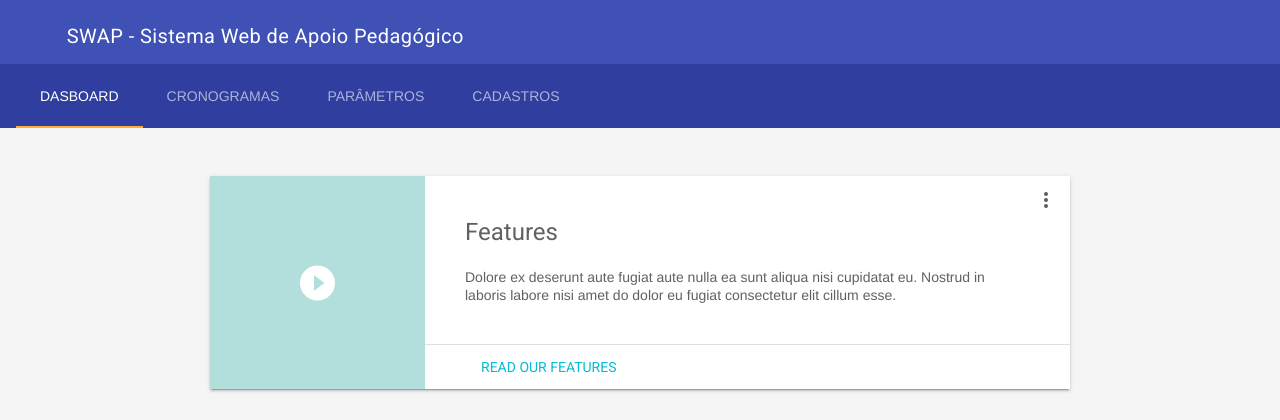
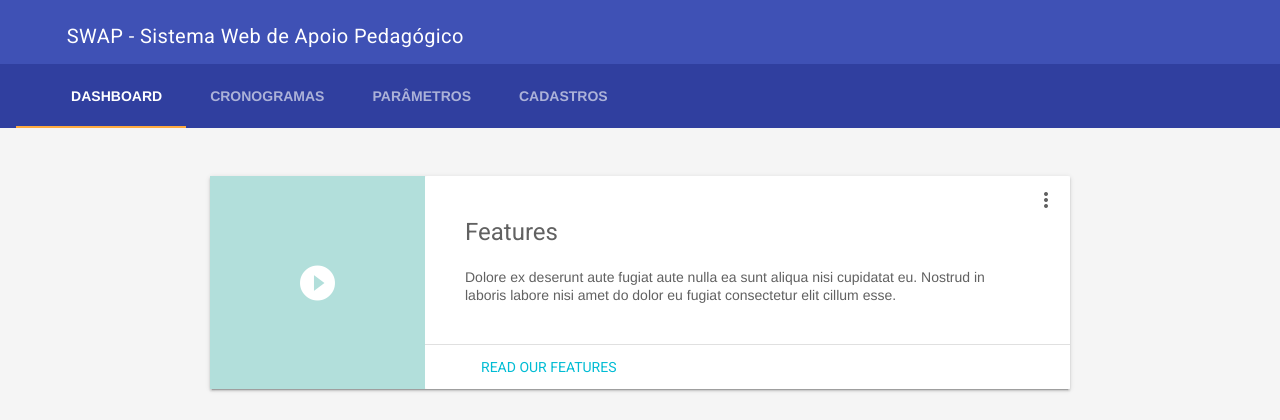
Before and after one commit to jbferraz/swap, a PHP site: page / in a window 1280 px wide. Shown: the top 420 px of the page. Run offline with PHP 8.4, Linux system fonts and the light colour scheme.

Commit message:
2º Envio, ajuste no menu

```diff
--- a/index.php
+++ b/index.php
@@ -13,12 +13,12 @@ and open the template in the editor.
         <div class="mdl-layout mdl-js-layout mdl-layout--fixed-header">
             <?php include 'menu.php'; ?>
             <div class="mdl-layout__drawer">
-                <span class="mdl-layout-title">SWAP</span>
+                <span class="mdl-layout-title"><b>SWAP</b></span>
                 <nav class="mdl-navigation">
-                    <a class="mdl-navigation__link" href="">Dasboard</a>
-                    <a class="mdl-navigation__link" href="">Cronogramas</a>
-                    <a class="mdl-navigation__link" href="">Parâmetros</a>
-                    <a class="mdl-navigation__link" href="">Cadastros</a>
+                    <a class="mdl-navigation__link" href=""><b>Dashboard</b></a>
+                    <a class="mdl-navigation__link" href=""><b>Cronogramas</b></a>
+                    <a class="mdl-navigation__link" href=""><b>Parâmetros</b></a>
+                    <a class="mdl-navigation__link" href=""><b>Cadastros</b></a>
                 </nav>
             </div>
 
--- a/menu.php
+++ b/menu.php
@@ -8,10 +8,10 @@
             <h5>&nbsp;&nbsp;&nbsp;&nbsp; SWAP - Sistema Web de Apoio Pedagógico</h5>
         </div>
         <div class="mdl-layout__tab-bar mdl-js-ripple-effect mdl-color--primary-dark">
-            <a href="#overview" class="mdl-layout__tab is-active">Dasboard</a>
-            <a href="#features" class="mdl-layout__tab">Cronogramas</a>
-            <a href="#features" class="mdl-layout__tab">Parâmetros</a>
-            <a href="#features" class="mdl-layout__tab">Cadastros</a>
+            <a href="#overview" class="mdl-layout__tab is-active"><b>&nbsp;&nbsp;&nbsp;&nbsp;&nbsp;&nbsp;&nbsp; Dashboard</b></a>
+            <a href="#features" class="mdl-layout__tab"><b>Cronogramas</b></a>
+            <a href="#features" class="mdl-layout__tab"><b>Parâmetros</b></a>
+            <a href="#features" class="mdl-layout__tab"><b>Cadastros</b></a>
         </div>
     </header>
 
```
